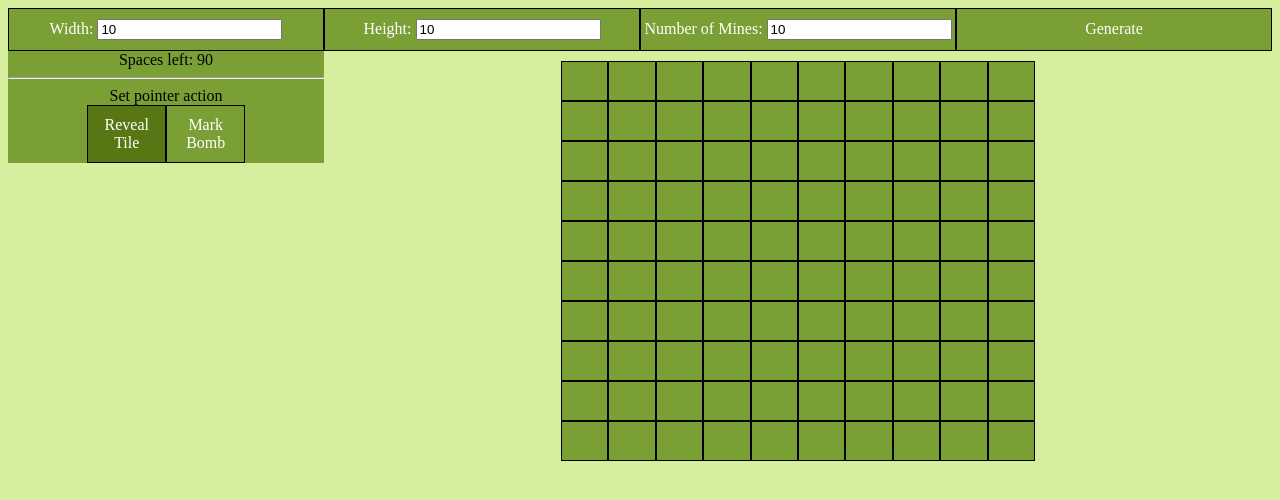
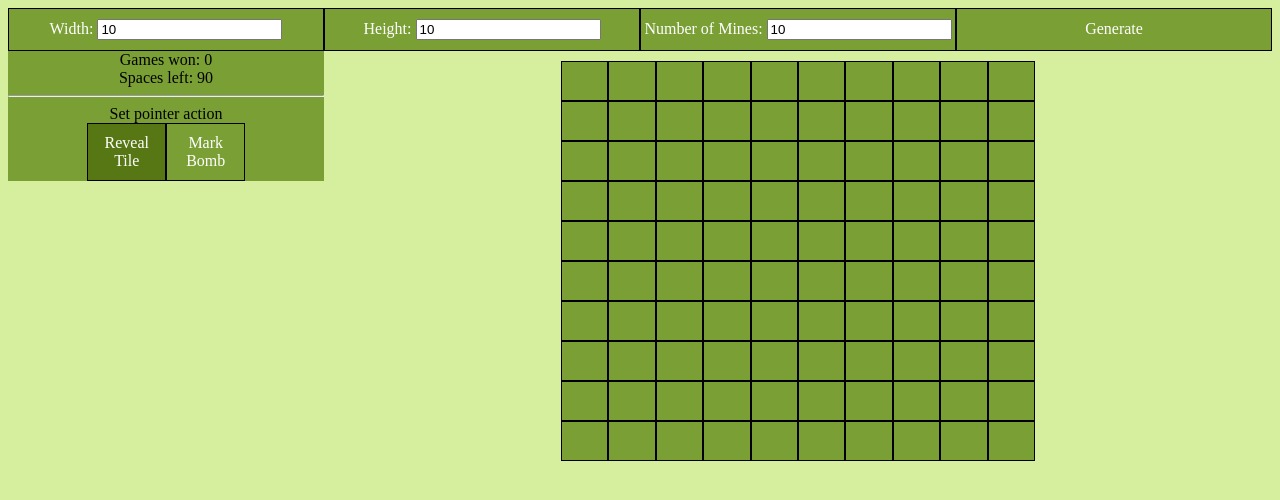
Before and after one commit to EricNewcombe/Side-Projects, a plain HTML site: page index.html in a window 1280 px wide. Drawn offline with Linux system fonts and the light colour scheme.

Commit message:
added tracking of games won

```diff
--- a/index.html
+++ b/index.html
@@ -21,6 +21,7 @@
 	</div>
 	<div class="screenContainer">
 		<div id="scoreBoard">
+			<div id="gamesWon"></div>
 			<div id="squaresRemaining"></div>
 			<hr>
 			<div>Set pointer action</div>
--- a/main.js
+++ b/main.js
@@ -1,4 +1,4 @@
-
+var gamesWon = 0;
 function generateGameBoard (width, height, numMines) {
 	// Creates a game object with attributes clickable, width, height and a map representing all points
 	var map = new Array(height);
@@ -191,6 +191,7 @@ function startGame(width, height, numMines){
 
 function updateScoreBoard(board){
 	if(board.clickable){
+		document.getElementById('gamesWon').innerHTML = "Games won: " + gamesWon;
 		document.getElementById('squaresRemaining').innerHTML = "Spaces left: " + (board.width * board.height - board.numMines - board.numVisible);
 	}
 }
@@ -212,6 +213,7 @@ function endGame(board){
 }
 
 function wonGame(board){
+	gamesWon++;
 	updateScoreBoard(board);
 	endGame(board);
 }
```
